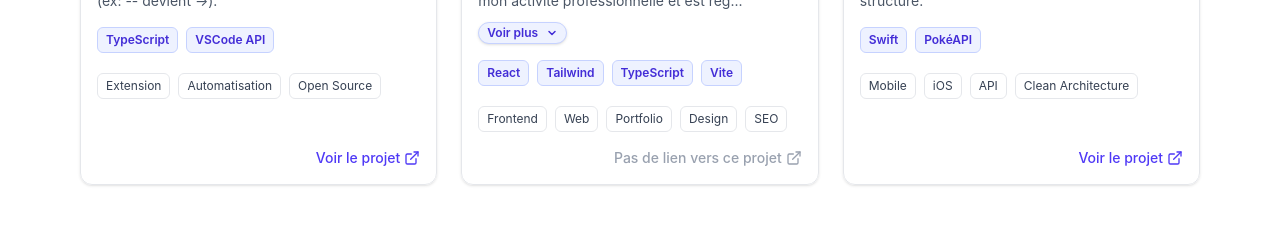
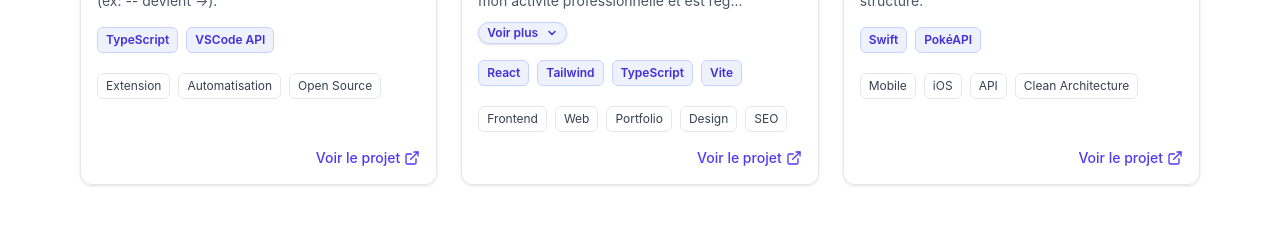
Before and after one commit to ShAd-x/alexistc.fr, a React (Vite) app: page / in a window 1280 px wide. Shown: the part 3735-3973 px from the top of the page. Built offline with nearby package versions, Linux system fonts and the light colour scheme; a web font is replaced by a local one.

Commit message:
added portfollio url link

```diff
--- a/src/data/projects.ts
+++ b/src/data/projects.ts
@@ -75,6 +75,7 @@ export const projects: Project[] = [
     technologies: ["React", "Tailwind", "TypeScript", "Vite"],
     tags: ["Frontend", "Web", "Portfolio", "Design", "SEO"],
     category: "Personnel",
+    link: "https://github.com/ShAd-x/alexistc.fr",
   },
   {
     id: "pokemon-ios",
```
